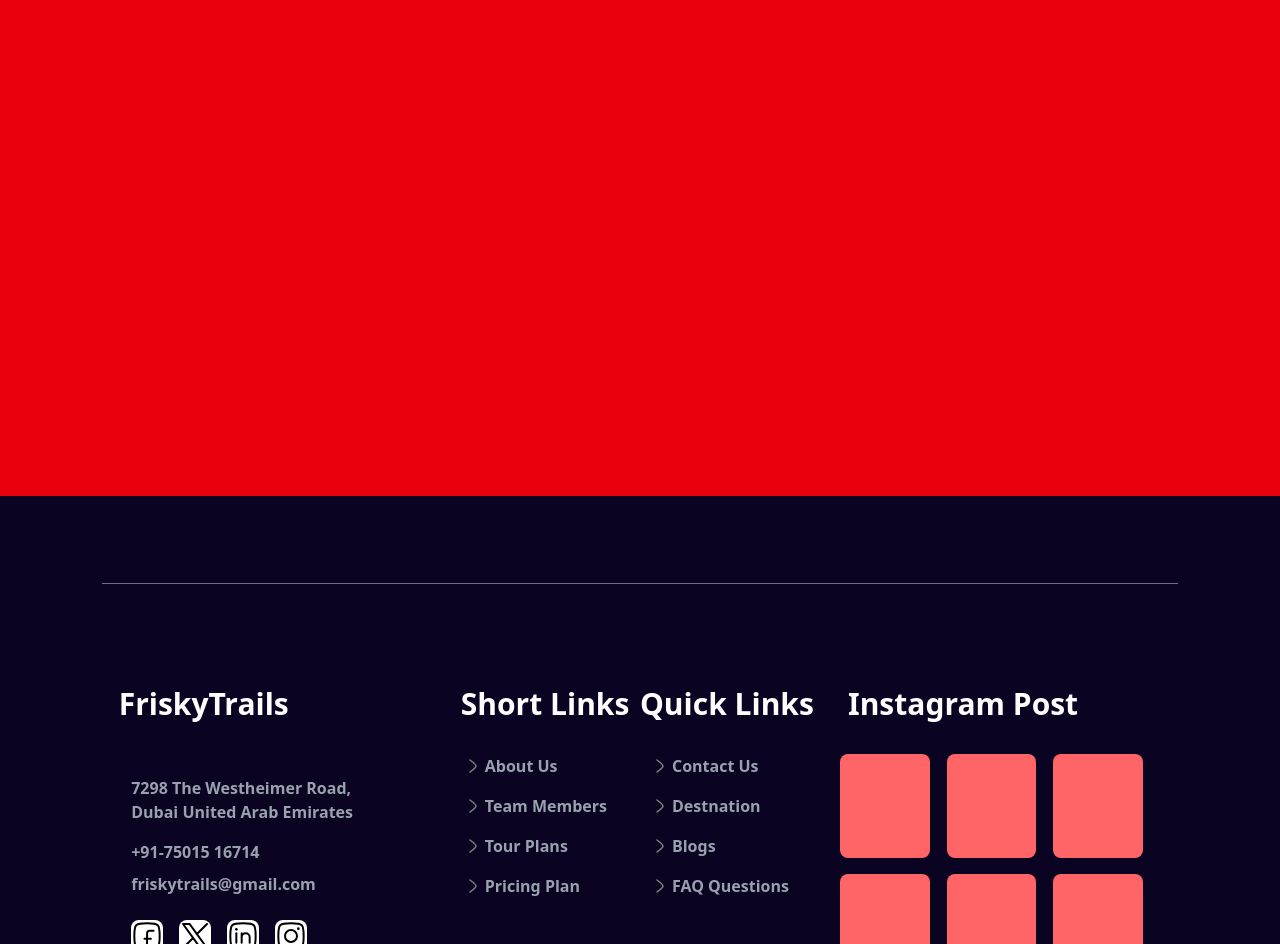
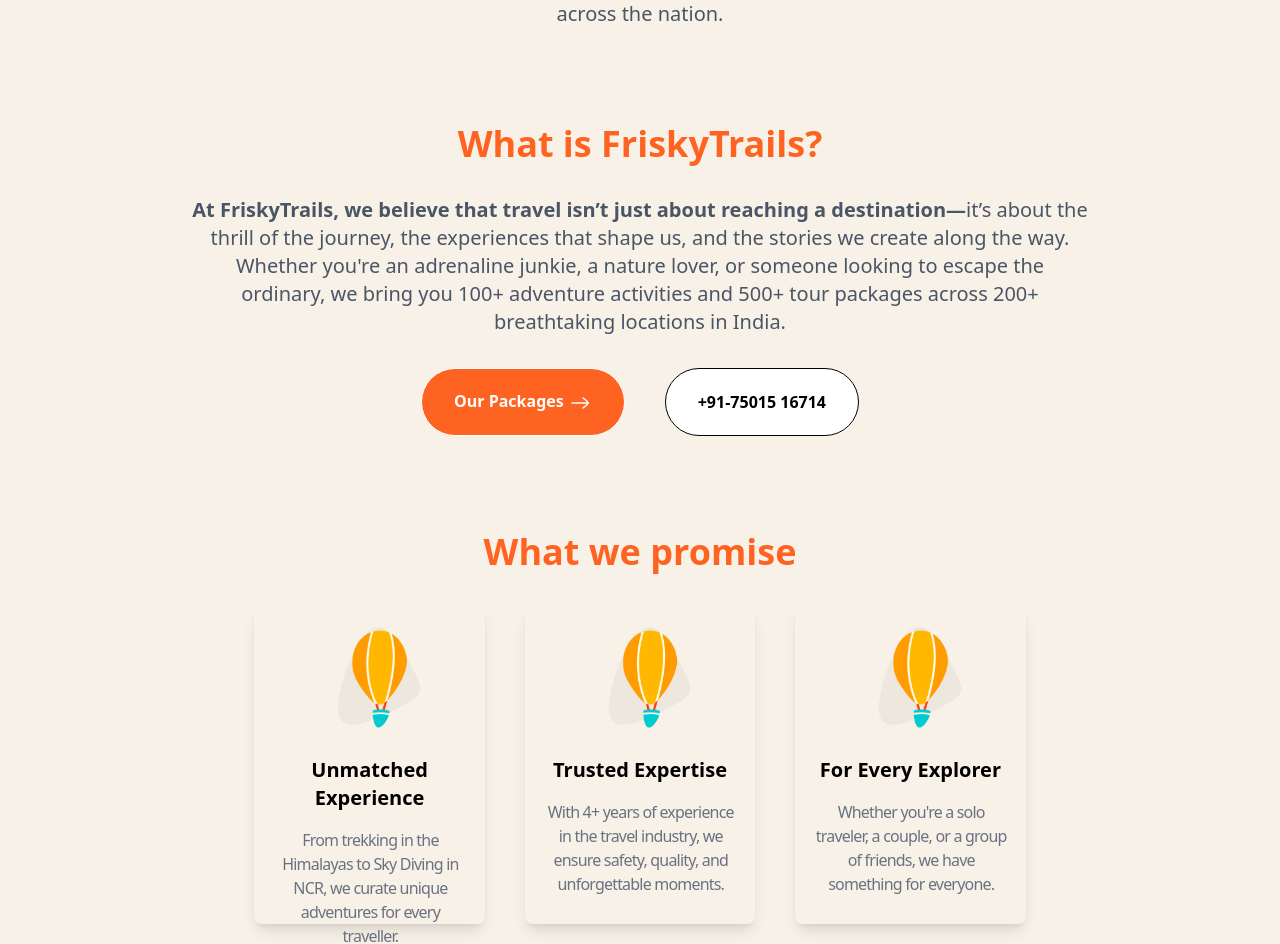
Before and after one commit to pratyush07-hub/FriskyTrails, a React (Vite) app: page /about in a window 1280 px wide. Shown: the part 448-1392 px from the top of the page. Built offline with nearby package versions, Linux system fonts and the light colour scheme.

Commit message:
About page done

```diff
--- a/src/pages/About.jsx
+++ b/src/pages/About.jsx
@@ -1,11 +1,97 @@
-import React from 'react'
+import React from "react";
+import Choose from "../sections/Choose";
 
 const About = () => {
   return (
-    <div className='bg-red-600 h-screen w-full'>
-      About page
+    <div className="min-h-screen w-full">
+      <h1 className="font-bold text-8xl tracking-tight text-center mt-30">
+        Explore India With Us
+      </h1>
+      <div className="w-[42vw] mx-auto flex justify-center">
+        <p className="text-center mt-8 text-xl text-gray-600">
+          Our mission is to make travel effortless and adventures unforgettable
+          for all adventure lovers and travel junkies across the nation.
+        </p>
+      </div>
+      <h1 className="text-4xl font-semibold mt-24 text-[rgb(255,99,33)] text-center">
+        What is FriskyTrails?
+      </h1>
+      <div className="w-[70vw] mx-auto flex justify-center">
+        <p className="text-center mt-8 text-xl text-gray-600">
+          <b>
+            At FriskyTrails, we believe that travel isn’t just about reaching a
+            destination—
+          </b>
+          it’s about the thrill of the journey, the experiences that shape us,
+          and the stories we create along the way. Whether you're an adrenaline
+          junkie, a nature lover, or someone looking to escape the ordinary, we
+          bring you 100+ adventure activities and 500+ tour packages across 200+
+          breathtaking locations in India.
+        </p>
+      </div>
+      <div className="flex justify-center gap-10">
+        <button className="bg-[rgb(255,99,33)] mt-8 border-1 flex gap-1 font-semibold rounded-full active:scale-90 transition-all duration-300 hover:bg-amber-400 text-white px-8 py-5">
+          Our Packages{" "}
+          <img
+            className="mt-0.5 invert"
+            src="./src/assets/rightarrow.svg"
+            alt=""
+          />
+        </button>
+        <button className="bg-white mt-8 border-1 font-semibold rounded-full active:scale-90 transition-all duration-300 hover:bg-amber-400 hover:text-white px-8 py-5">
+          +91-75015 16714
+        </button>
+      </div>
+      <div className="mt-20 w-full">
+        <h1 className="text-4xl font-semibold mt-24 text-[rgb(255,99,33)] text-center">
+          What we promise
+        </h1>
+        <div className="flex justify-center mt-8 items-center gap-10 grid-cols-3 h-[40vh] w-full">
+          <div className="h-[40vh] w-[18vw] rounded-lg shadow-lg">
+            <img
+              className="h-[14vh] w-[7vw] ml-20 mt-4"
+              src="/images/hot.png"
+              alt=""
+            />
+            <h1 className="mt-6 text-xl font-semibold text-center">
+              Unmatched Experience
+            </h1>
+            <p className="text-gray-500 w-[15vw] ml-5 tracking-tighter mt-4 text-center">
+              From trekking in the Himalayas to Sky Diving in NCR, we curate
+              unique adventures for every traveller.
+            </p>
+          </div>
+          <div className="h-[40vh] w-[18vw] rounded-lg shadow-lg">
+            <img
+              className="h-[14vh] w-[7vw] ml-20 mt-4"
+              src="/images/hot.png"
+              alt=""
+            />
+            <h1 className="mt-6 text-xl font-semibold text-center">
+            Trusted Expertise
+            </h1>
+            <p className="text-gray-500 w-[15vw] ml-5 tracking-tighter mt-4 text-center">
+            With 4+ years of experience in the travel industry, we ensure safety, quality, and unforgettable moments.
+            </p>
+          </div>
+          <div className="h-[40vh] w-[18vw] rounded-lg shadow-lg">
+            <img
+              className="h-[14vh] w-[7vw] ml-20 mt-4"
+              src="/images/hot.png"
+              alt=""
+            />
+            <h1 className="mt-6 text-xl font-semibold text-center">
+            For Every Explorer
+            </h1>
+            <p className="text-gray-500 w-[15vw] ml-5 tracking-tighter mt-4 text-center">
+            Whether you're a solo traveler, a couple, or a group of friends, we have something for everyone.
+            </p>
+          </div>
+        </div>
+      </div>
+      <Choose />
     </div>
-  )
-}
+  );
+};
 
-export default About
+export default About;
```
Also changed, not shown: public/images/hot.png (added), src/assets/rightarrow.svg (added).
